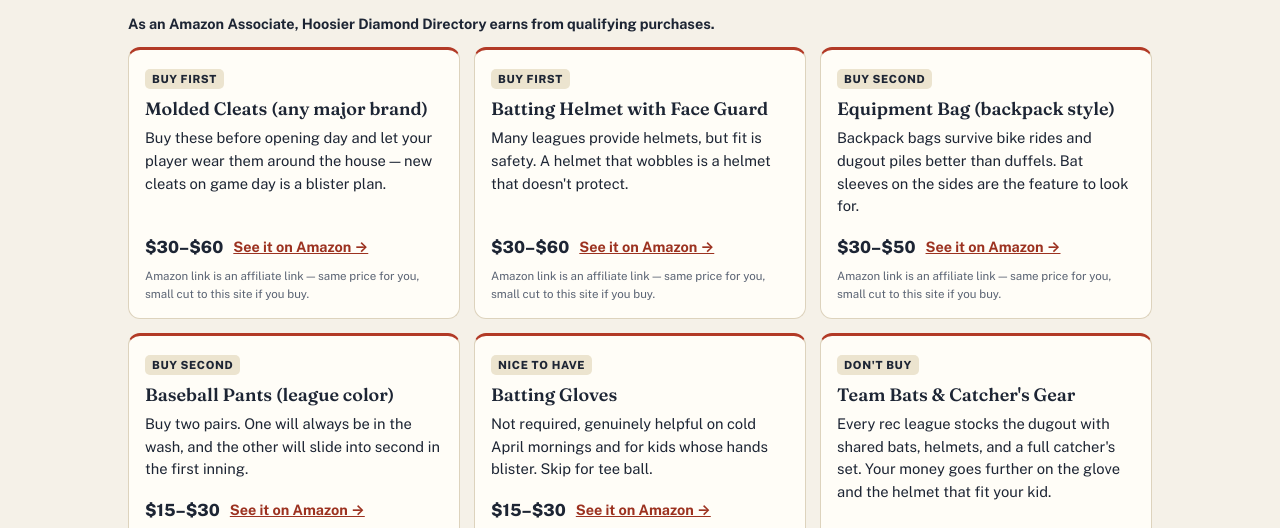
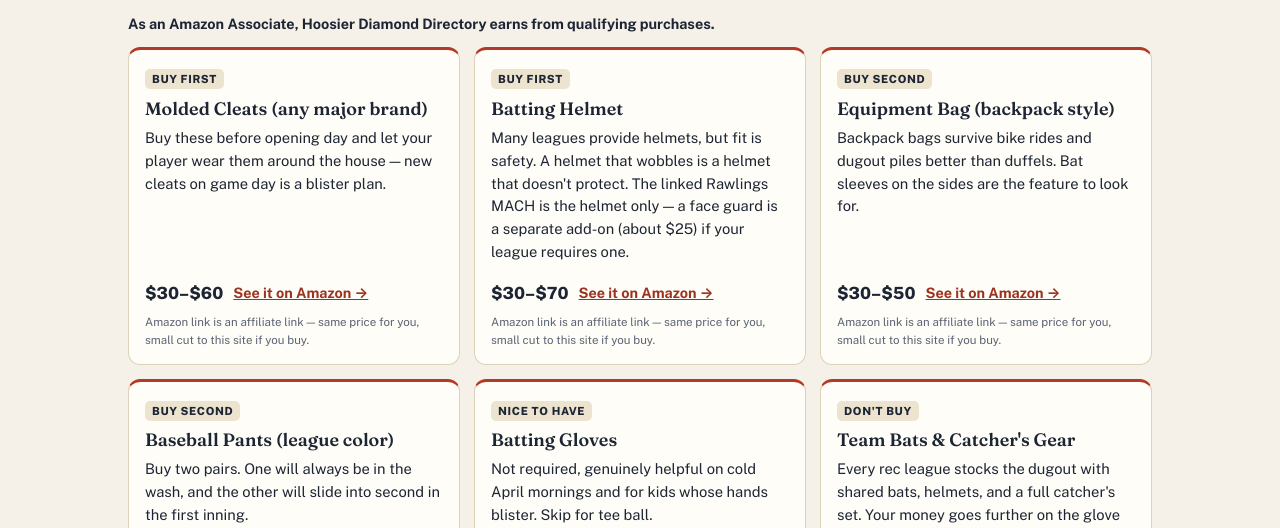
Before and after one commit to ericnestafidel-sketch/HoosierDiamondDirectory, a plain HTML site: page cleats.html in a window 1280 px wide. Shown: the part 272-800 px from the top of the page. Drawn offline with nearby package versions, Linux system fonts and the light colour scheme.

Commit message:
Starter Kit: helmet card no longer implies a face guard is included (MACH is helmet only; guard is a separate ~$25 add-on)

```diff
--- a/cleats.html
+++ b/cleats.html
@@ -373,7 +373,7 @@ function pickCard(p) {
 
       var KIT = [
         { badge: "Buy first", name: "Molded Cleats (any major brand)", price: "$30–$60", amazon: "https://www.amazon.com/dp/B0DCG2DSP8?tag=hoosierdiamon-20", why: "Buy these before opening day and let your player wear them around the house — new cleats on game day is a blister plan." },
-        { badge: "Buy first", name: "Batting Helmet with Face Guard", price: "$30–$60", amazon: "https://www.amazon.com/dp/B0BDGG2JD5?tag=hoosierdiamon-20", why: "Many leagues provide helmets, but fit is safety. A helmet that wobbles is a helmet that doesn't protect." },
+        { badge: "Buy first", name: "Batting Helmet", price: "$30–$70", amazon: "https://www.amazon.com/dp/B0BDGG2JD5?tag=hoosierdiamon-20", why: "Many leagues provide helmets, but fit is safety. A helmet that wobbles is a helmet that doesn't protect. The linked Rawlings MACH is the helmet only — a face guard is a separate add-on (about $25) if your league requires one." },
         { badge: "Buy second", name: "Equipment Bag (backpack style)", price: "$30–$50", amazon: "https://www.amazon.com/dp/B075SM1PVR?tag=hoosierdiamon-20", why: "Backpack bags survive bike rides and dugout piles better than duffels. Bat sleeves on the sides are the feature to look for." },
         { badge: "Buy second", name: "Baseball Pants (league color)", price: "$15–$30", amazon: "https://www.amazon.com/dp/B01KP8M4KA?tag=hoosierdiamon-20", why: "Buy two pairs. One will always be in the wash, and the other will slide into second in the first inning." },
         { badge: "Nice to have", name: "Batting Gloves", price: "$15–$30", amazon: "https://www.amazon.com/dp/B013LQBZ8U?tag=hoosierdiamon-20", why: "Not required, genuinely helpful on cold April mornings and for kids whose hands blister. Skip for tee ball." },
```
